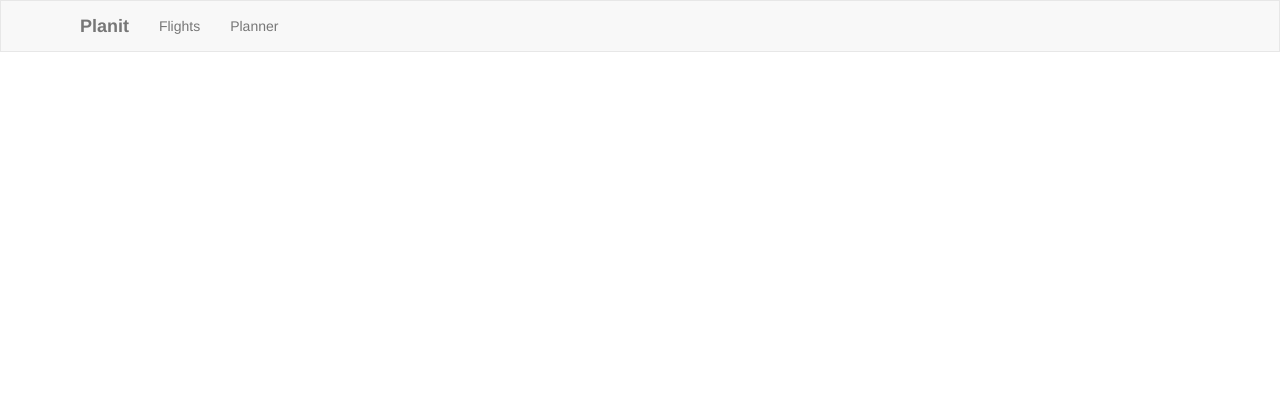
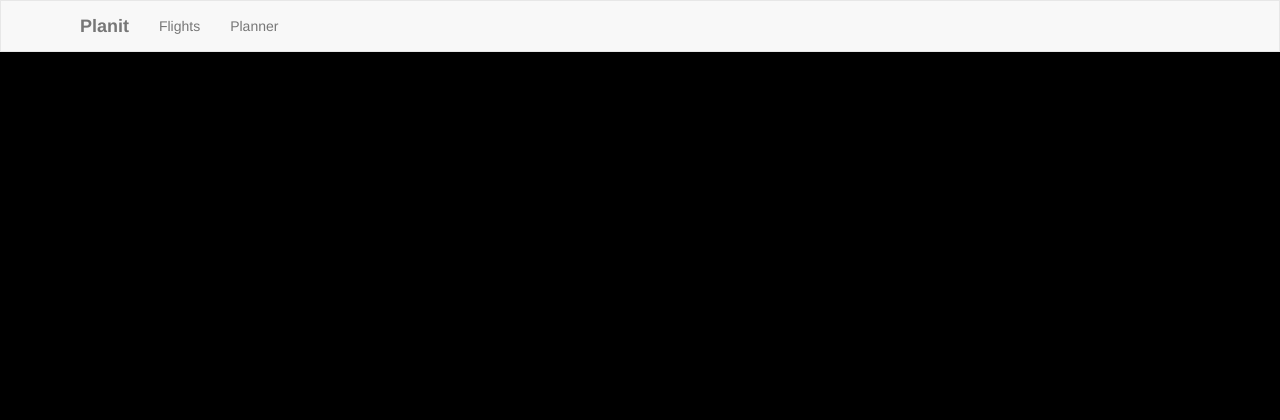
Before and after one commit to Deathridge/planit, a Django app: template flights/templates/base.html in a window 1280 px wide. Shown: the top 420 px of the page. Run offline with Django 3.2, Linux system fonts and the light colour scheme; the template is opened without the code that fills it, so the values that code supplies are empty; some libraries are stand-ins or nearby versions.

Commit message:
asthetics change

```diff
--- a/static/css/flights.css
+++ b/static/css/flights.css
@@ -153,3 +153,8 @@ p {
 #calendar {
   background-color: #ADD8E6;
 }
+
+
+body {
+  background: black;
+}
```
